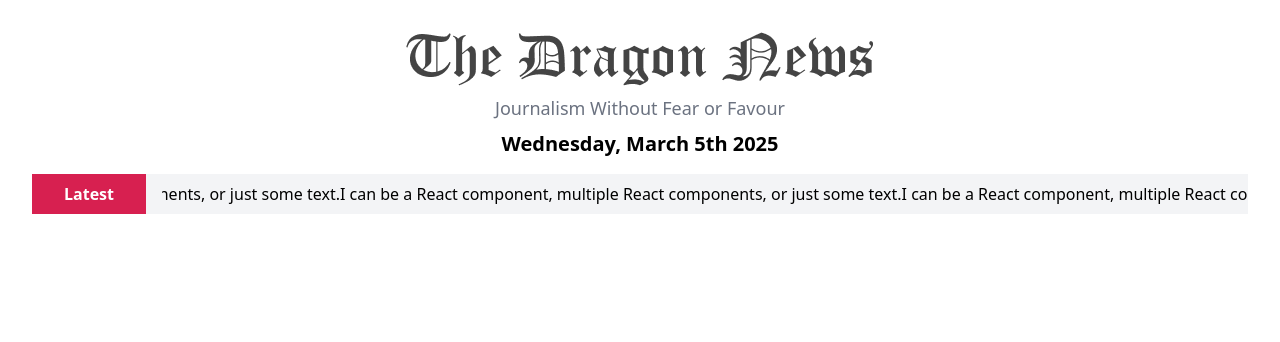
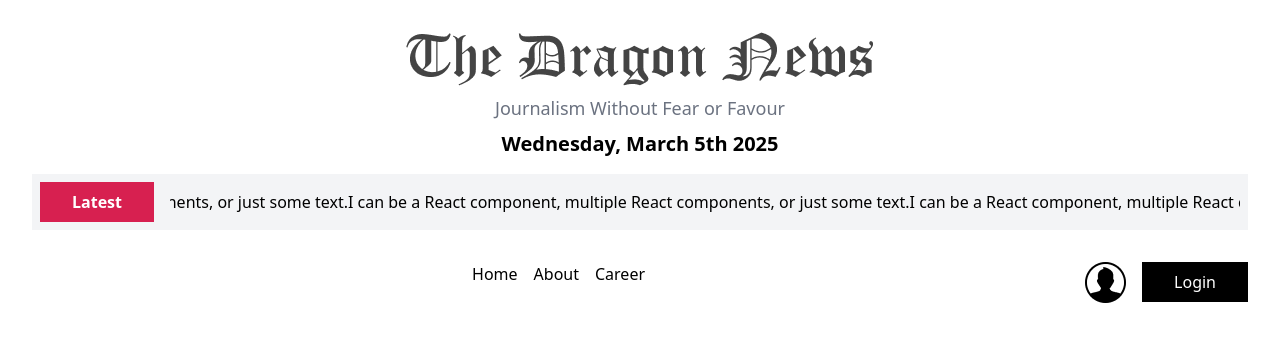
Before and after one commit to Mosarof5228/dragon-news-2025, a React (Vite) app: page / in a window 1280 px wide. Shown: the top 342 px of the page. Built offline with nearby package versions, Linux system fonts and the light colour scheme.

Commit message:
navbar done

```diff
--- a/src/Components/Marque.jsx
+++ b/src/Components/Marque.jsx
@@ -4,8 +4,8 @@ import { Link } from "react-router-dom";
 
 const Marque = () => {
   return (
-    <div className="flex gap-4 bg-gray-100 mt-4">
-        <button className="bg-[#D72050] px-8 text-white font-semibold justify-center items-center py-2" >Latest</button>
+    <div className="flex gap-4 bg-gray-100 mt-4 p-2">
+        <button className="bg-[#D72050] px-8 text-white font-semibold justify-center items-center  " >Latest</button>
       <div>
       <Marquee pauseOnHover='true' speed={70} className="flex gap-24 my-2 ">
       <Link>  I can be a React component, multiple React components, or just some text.
--- a/src/Components/Navbar.jsx
+++ b/src/Components/Navbar.jsx
@@ -0,0 +1,26 @@
+import React from 'react';
+import { Link } from 'react-router-dom';
+import profile from '../assets/user.png'
+
+const Navbar = () => {
+    return (
+        <div className='flex justify-between my-8'>
+            <div></div>
+            <div className='flex gap-4'>
+                <Link to='/'>Home</Link>
+                <Link to='/about'>About</Link>
+                <Link to='/carrer'>Career</Link>
+            </div>
+            <div className='flex gap-4'>
+                <div>
+                    <img src={profile} alt="" />
+                </div>
+                <div>
+                    <button className='bg-black text-white px-8 py-2'>Login</button>
+                </div>
+            </div>
+        </div>
+    );
+};
+
+export default Navbar;
--- a/src/Layout/HomeLayout.jsx
+++ b/src/Layout/HomeLayout.jsx
@@ -1,12 +1,14 @@
 import React from 'react';
 import Header from '../Components/Header';
 import Marque from '../Components/Marque';
+import Navbar from '../Components/Navbar';
 
 const HomeLayout = () => {
     return (
         <div>
             <Header></Header>
             <Marque></Marque>
+            <Navbar></Navbar>
         </div>
     );
 };
```
